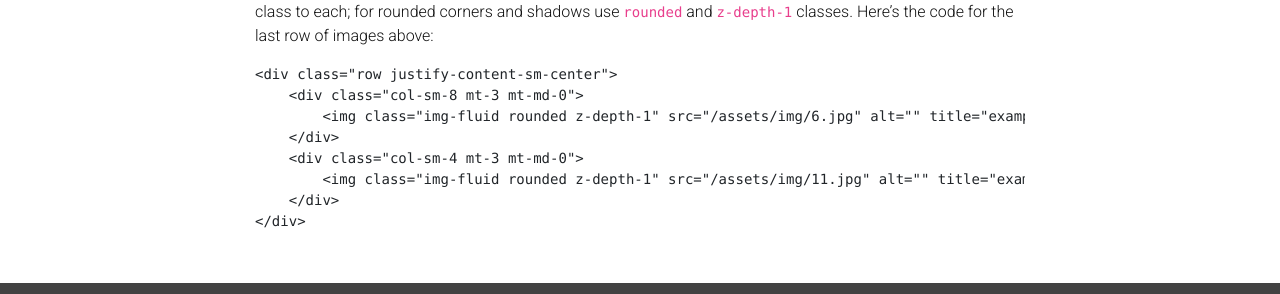
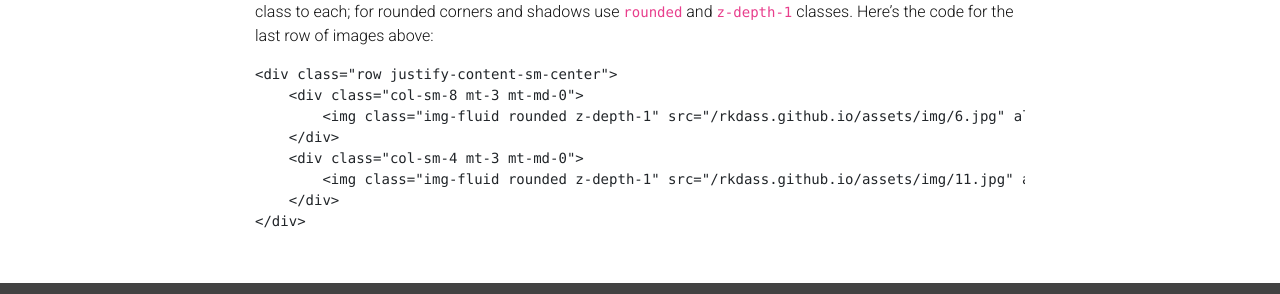
Before and after one commit to rkdass/rkdass.github.io, a Jekyll site: the page built from _projects/6_project.markdown, in a window 1280 px wide and 900 px high, scrolled down 1000 px. Shown: the part 582-876 px from the top of the window. Built offline with Jekyll 4.4.1, drawn with Linux system fonts in a browser that asks for light colours; nearby versions of some CDN libraries; a style sheet for code colours, icons or effects is not loaded.

Commit message:
edited baseurl to rkdass.github.io

```diff
--- a/_config.yml
+++ b/_config.yml
@@ -11,7 +11,7 @@ footer_text: >
   Hosted by <a href="https://pages.github.com/" target="_blank">GitHub Pages</a>.
 
 url: rkdass.github.io # the base hostname & protocol for your site
-baseurl: #/al-folio # the subpath of your site, e.g. /blog/
+baseurl: rkdass.github.io #/al-folio # the subpath of your site, e.g. /blog/
 last_updated: true # set to true if you want to display last updated in the footer
 
 # -----------------------------------------------------------------------------
```
